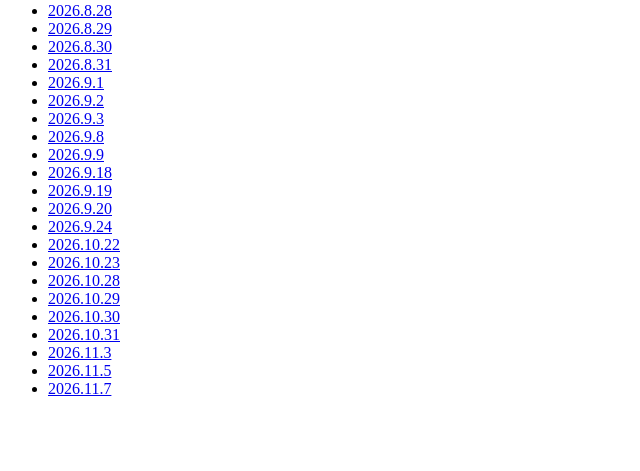
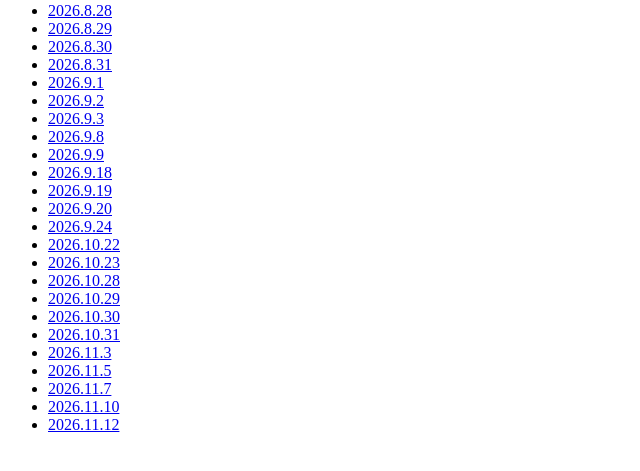
Before and after one commit to HarukiNaito/HarukiNaito.github.io, a plain HTML site: page diary.html in a window 1280 px wide. Shown: the part 87-558 px from the top of the page, without its empty margins (0-640 px from the left). Drawn offline with Linux system fonts and the light colour scheme.

Commit message:
Add files via upload

```diff
--- a/diary.html
+++ b/diary.html
@@ -30,6 +30,8 @@
         <li><a href="diary/2026-11-03.html">2026.11.3</a></li>
         <li><a href="diary/2026-11-05.html">2026.11.5</a></li>
         <li><a href="diary/2026-11-07.html">2026.11.7</a></li>
+        <li><a href="diary/2026-11-10.html">2026.11.10</a></li>
+        <li><a href="diary/2026-11-12.html">2026.11.12</a></li>
 
 
         <!-- ここに他の日記へのリンクを追加 -->
```
